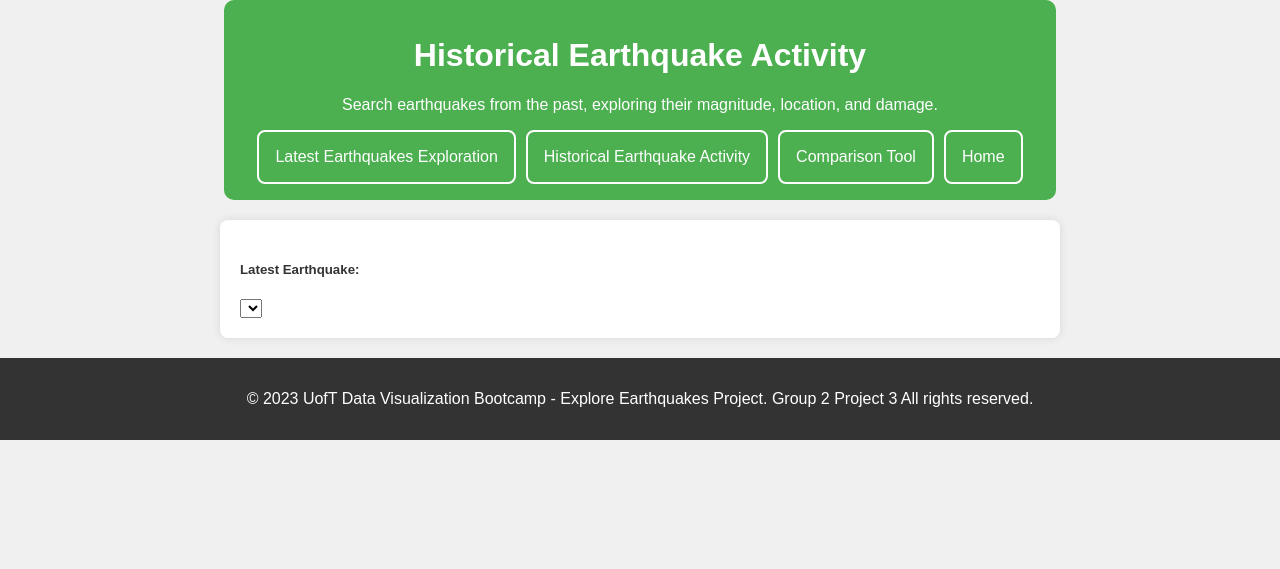
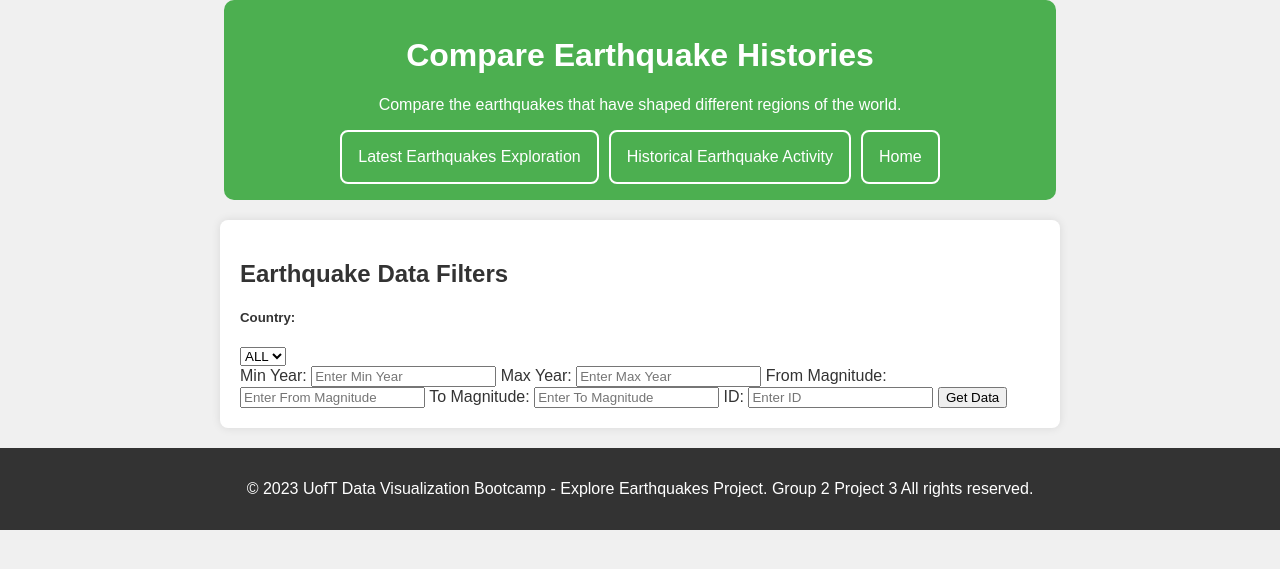
Before and after one commit to EmilyQQQQQ/Project-3-Group-2, a Flask app: page /comparison.html in a window 1280 px wide. Shown: the top 569 px of the page. Run offline with Flask 3, Linux system fonts and the light colour scheme; data that the repository does not hold is empty.

Commit message:
update comparison

```diff
--- a/static/js/comparison.js
+++ b/static/js/comparison.js
@@ -7,76 +7,228 @@
 // To Magnitude: Box
 // Country: dropdown
 // ID: Box
-const url = "http://127.0.0.1:5000/getData?minMagnitude=5&maxYear=1700";
-let data; // Declare data as a global variable
+// const url = "http://127.0.0.1:5000/getData?minMagnitude=5&maxYear=1700";
+// let data; // Declare data as a global variable
 
-// Promise Pending
+
+let url = "http://127.0.0.1:5000/getData";
+const countriesUrl = 'http://127.0.0.1:5000/getCountries';
+
+// // Promise Pending
 const dataPromise = d3.json(url);
 console.log("Data Promise: ", dataPromise);
 
-d3.json(url).then(responseData => {
-    // Assign the data to the global variable
-    data = responseData;
+// Initialization function that populates dropdown, calls other chart functions, and initializes demographic info
+function init(){
+  // API endpoint to get the list of countries
 
-    // Extract the sample data
-    const samples = data.samples;
+  // Fetching countries data
+  d3.json(countriesUrl).then(function(countries) {
+    for (i=0; i<countries.length; i++){
+      console.log(countries[i])
+      d3.select("#countryDropdown").append("option").text(countries[i]);
+    }
+    // Extracting country names from data
+    //let dropdownMenu = d3.select("#countryDropdown");
 
-    // Create the dropdown menu
-    const dropdown = d3.select("#selDataset");
-    samples.forEach(sample => {
-      dropdown
-        .append("option")
-        .text(sample.id)
-        .property("value", sample.id);
-    });
+    // Populating dropdown menu with country names
+    //countries.forEach((country) => dropdownMenu.append('option').text(country));
 
-    // Initial sample ID
-    const initialSampleId = samples[0].id;
+    // Calling chart functions with the initial sample ID
+    // Assuming initialSampleId is set elsewhere in your code
+    //BarChart(initialSampleId, data);
+  });
+}
 
-    //Update the bar chart based on the initial sample ID
-    optionChanged(initialSampleId);
-});
+
+function getData() {
+
+  var selection = document.getElementById("countryDropdown");
+  var country = selection.options[selection.selectedIndex].text;
+  var minYear = parseFloat(document.getElementById("minYear").value);
+  var maxYear = parseFloat(document.getElementById("maxYear").value);
+  var fromMagnitude = parseFloat(document.getElementById("fromMagnitude").value);
+  var toMagnitude = parseFloat(document.getElementById("toMagnitude").value);
+  var eq_id = parseInt(document.getElementById("id").value);
+
+
+  firstValue = true;
+
+
+  if (country) {
+    if (firstValue) {
+      url = url + "?country=" + country;
+      firstValue ^= true;
+      }
+    else
+    {
+      url = url + "&country=" + country;
+    }
+  }
+  console.log(firstValue);
+
+  if (minYear) {
+    if (firstValue) {
+      console.log("Here miniyear if");
+      url = url + "?minYear=" + minYear;
+      firstValue ^= true;
+      }
+    else
+    {
+      console.log("Here miniyear else:");
+      url = url + "&minYear=" + minYear;
+    }
+  }
+
+  if (maxYear) {
+    if (firstValue) {
+      url = url + "?maxYear=" + maxYear;
+      firstValue ^= true;
+      }
+    else
+      {
+      url = url + "&maxYear=" + minYear;
+      }
+    }
+
+    if (fromMagnitude) {
+      if (firstValue) {
+        url = url + "?minMagnitude=" + fromMagnitude;
+        firstValue ^= true;
+        }
+      else
+        {
+        url = url + "&minMagnitude=" + fromMagnitude;
+        }
+      }
+
+      if (toMagnitude) {
+        if (firstValue) {
+          url = url + "?maxMagnitude=" + toMagnitude;
+          firstValue ^= true;
+          }
+        else
+          {
+          url = url + "&maxMagnitude=" + toMagnitude;
+          }
+        }
+
+        if (eq_id) {
+          if (firstValue) {
+            url = url + "?id=" + eq_id;
+            firstValue ^= true;
+            }
+          else
+            {
+            url = url + "&id=" + eq_id;
+            }
+          }
+
+
+  // Make a request to the Flask server using D3
+  //d3.json("http://127.0.0.1:5000/getData?minYear=" + minYear + "&maxYear=" + maxYear)
+  d3.json(url).then(function(data) {
+          // Update the content in the result div
+               var resultDiv = d3.select("#result");
+                resultDiv.html("");  // Clear previous content
+
+          // Append the data to the result div
+          resultDiv.selectAll("p")
+              .data(data)
+              .enter().append("p")
+              .text(function(d) {
+                  return JSON.stringify(d);
+              });
+      })
+      .catch(function(error) {
+          console.error("Error fetching data:", error);
+      });
+}
+
+// function printData(data) {
+//   var resultDiv = d3.select("#result");
+//   resultDiv.html("");  // Clear previous content
+
+//   // Append the data to the result div
+//   resultDiv.selectAll("p")
+//       .data(data)
+//       .enter().append("p")
+//       .text(function(d) {
+//           return "Magnitude: " + d.eq_primary + ", Date: " + d.year + "-" + d.month + "-" + d.day + ", Country: " + d.country;
+//       });
+// }
+
+
+//Running the funcitions
+init();
+//getData();
+//printData();
+
+
+// d3.json(url).then(responseData => {
+//     // // Assign the data to the global variable
+//     // data = responseData;
+
+//     // // Extract the sample data
+//     // const samples = data.samples;
+
+//     // // Create the dropdown menu
+//     // const dropdown = d3.select("#selDataset");
+//     // samples.forEach(sample => {
+//     //   dropdown
+//     //     .append("option")
+//     //     .text(sample.id)
+//     //     .property("value", sample.id);
+//     // });
+
+//     // // Initial sample ID
+//     // const initialSampleId = samples[0].id;
+
+//     // //Update the bar chart based on the initial sample ID
+//     // optionChanged(initialSampleId);
+// });
 
 // Function to update the bar chart based on the selected sample ID
-function optionChanged(selectedSampleId) {
-    // Find the selected sample
-    const selectedSample = data.samples.find(sample => sample.id === selectedSampleId);
-    const selectedMetadata = data.metadata.find(meta => meta.id === parseInt(selectedSampleId));
+// function optionChanged(selectedSampleId) {
+//     // Find the selected sample
+//     const selectedSample = data.samples.find(sample => sample.id === selectedSampleId);
+//     const selectedMetadata = data.metadata.find(meta => meta.id === parseInt(selectedSampleId));
 
-    //update Bar chart
-    updateBarChart(selectedSample);
-    //update Bubble chart
-    updateBubbleChart(selectedSample);
-    // Display metadata
-    displayMetadata(selectedMetadata);
-    createGaugeChart(selectedMetadata);
-}
+//     //update Bar chart
+//     updateBarChart(selectedSample);
+//     //update Bubble chart
+//     updateBubbleChart(selectedSample);
+//     // Display metadata
+//     displayMetadata(selectedMetadata);
+//     createGaugeChart(selectedMetadata);
+// }
 
-// Function to update the bar chart based on the selected sample
-function updateBarChart(selectedSample){
-// Get the OTU ids and corresponding sample values
-const otuIds = selectedSample.otu_ids.slice(0, 10).reverse();
-const sampleValues = selectedSample.sample_values.slice(0, 10).reverse();
+// // Function to update the bar chart based on the selected sample
+// function updateBarChart(selectedSample){
+// // Get the OTU ids and corresponding sample values
+// const otuIds = selectedSample.otu_ids.slice(0, 10).reverse();
+// const sampleValues = selectedSample.sample_values.slice(0, 10).reverse();
 
-// Create a bar chart using Plotly
-let trace = {
-  x: sampleValues,
-  y: otuIds.map(id => `OTU ${id}`),
-  type: 'bar',
-  orientation: 'h',
-};
+// // Create a bar chart using Plotly
+// let trace = {
+//   x: sampleValues,
+//   y: otuIds.map(id => `OTU ${id}`),
+//   type: 'bar',
+//   orientation: 'h',
+// };
 
-let plotData = [trace];
+// let plotData = [trace];
 
-let layout = {
-  title: `Top 10 OTU IDs Based on Sample Values for Sample ${selectedSample} (Descending Order)`,
-  xaxis: { title: 'Sample Values' },
-  yaxis: { title: 'OTU ID' },
-};
+// let layout = {
+//   title: `Top 10 OTU IDs Based on Sample Values for Sample ${selectedSample} (Descending Order)`,
+//   xaxis: { title: 'Sample Values' },
+//   yaxis: { title: 'OTU ID' },
+// };
 
-Plotly.newPlot('bar', plotData, layout);
+// Plotly.newPlot('bar', plotData, layout);
 
-}
+// }
+
 
 
 
--- a/templates/comparison.html
+++ b/templates/comparison.html
@@ -17,15 +17,13 @@
     </head>
     <body>
         <header>
-            <h1>Historical Earthquake Activity</h1>
-            <p>Search earthquakes from the past, exploring their magnitude, location, and damage.</p>
+            <h1>Compare Earthquake Histories</h1>
+            <p>Compare the earthquakes that have shaped different regions of the world.</p>
             <nav>
                 <ul>
                     <li><a href="latest.html">Latest Earthquakes Exploration</a></li>
                     <li><a href="historical.html">Historical Earthquake Activity</a></li>
-                    <li><a href="comparison.html">Comparison Tool</a></li>
-                    <li><a href="homepage.html">Home</a></li>
-
+                    <li><a href="/">Home</a></li>
                 </ul>
             </nav>
         </header>
@@ -34,13 +32,51 @@
         <div class="row">
             <div class="col-md-2">
               <div class="well">
-                <h5>Latest Earthquake:</h5>
-                <select id="selDataset" onchange="optionChanged(this.value)">
-                </select>
+                <h2>Earthquake Data Filters</h2>
+                <h5>Country:</h5>
+                  <!-- Updated dropdown with id "countryDropdown" -->
+                  <select id="countryDropdown"></select>
               </div>
+                <!-- Box to input a year -->
+
+                <form id="getDataForm">
+                    <label for="minYear">Min Year:</label>
+                        <input type="text" id="minYear" name="minYear" placeholder="Enter Min Year">
+
+                        <label for="maxYear">Max Year:</label>
+                        <input type="text" id="maxYear" name="maxYear" placeholder="Enter Max Year">
+
+                        <label for="fromMagnitude">From Magnitude:</label>
+                        <input type="text" id="fromMagnitude" name="fromMagnitude" placeholder="Enter From Magnitude">
+
+                        <label for="toMagnitude">To Magnitude:</label>
+                        <input type="text" id="toMagnitude" name="toMagnitude" placeholder="Enter To Magnitude">
+
+                        <label for="id">ID:</label>
+                        <input type="text" id="id" name="id" placeholder="Enter ID">
+
+                         <button type="button" onclick="getData()">Get Data</button>
+                 </form>
+                 <div id="result"></div>
+            </div>
+        </div>
+    </section>
 
 
-        <!-- <div>
+    <!-- Capture page, defining d3 -->
+    <script src="https://d3js.org/d3.v7.min.js"></script>
+    <script type="text/javascript" src="../static/js/comparison.js"></script>
+
+    <footer>
+        <p>&copy; 2023 UofT Data Visualization Bootcamp - Explore Earthquakes Project. Group 2 Project 3 All rights reserved.</p>
+    </footer>
+
+</body>
+</html>
+
+
+
+<!-- <div>
             <h2>Latest Earthquakes</h2> -->
             <!-- Updated dropdowns with id "latestMagnitudeDropdown", "latestTimePeriodDropdown", and "latestCountryDropdown" -->
             <!-- <label for="latestMagnitudeDropdown">Select Magnitude:</label>
@@ -97,13 +133,3 @@
         <div id="content"> -->
             <!-- The fetched earthquake data will be displayed here -->
         <!-- </div> -->
-
-        <script type="text/javascript" src="../static/js/comparison-Emily.js"></script>
-    </section>
-
-    <footer>
-        <p>&copy; 2023 UofT Data Visualization Bootcamp - Explore Earthquakes Project. Group 2 Project 3 All rights reserved.</p>
-    </footer>
-
-</body>
-</html>
--- a/templates/homepage.html
+++ b/templates/homepage.html
@@ -27,7 +27,7 @@
 
         <p>Sometimes, these plates bump into each other, pull apart, or slide past one another. When this happens, it's like the Earth saying, "Oops, I need to adjust!" This adjustment makes the ground shake, and that's an earthquake!</p>
 
-        <img src="../static/earth-trembling.png" alt="Earthquake Illustration">
+        <img src="../static/images/earth-trembling.png" alt="Earthquake Illustration">
 
         <h2>How Do Earthquakes Occur?</h2>
         <!-- Your earthquake content here -->
```
Also changed, not shown: static/images/earth-trembling.png (renamed from static/earth-trembling.png).
